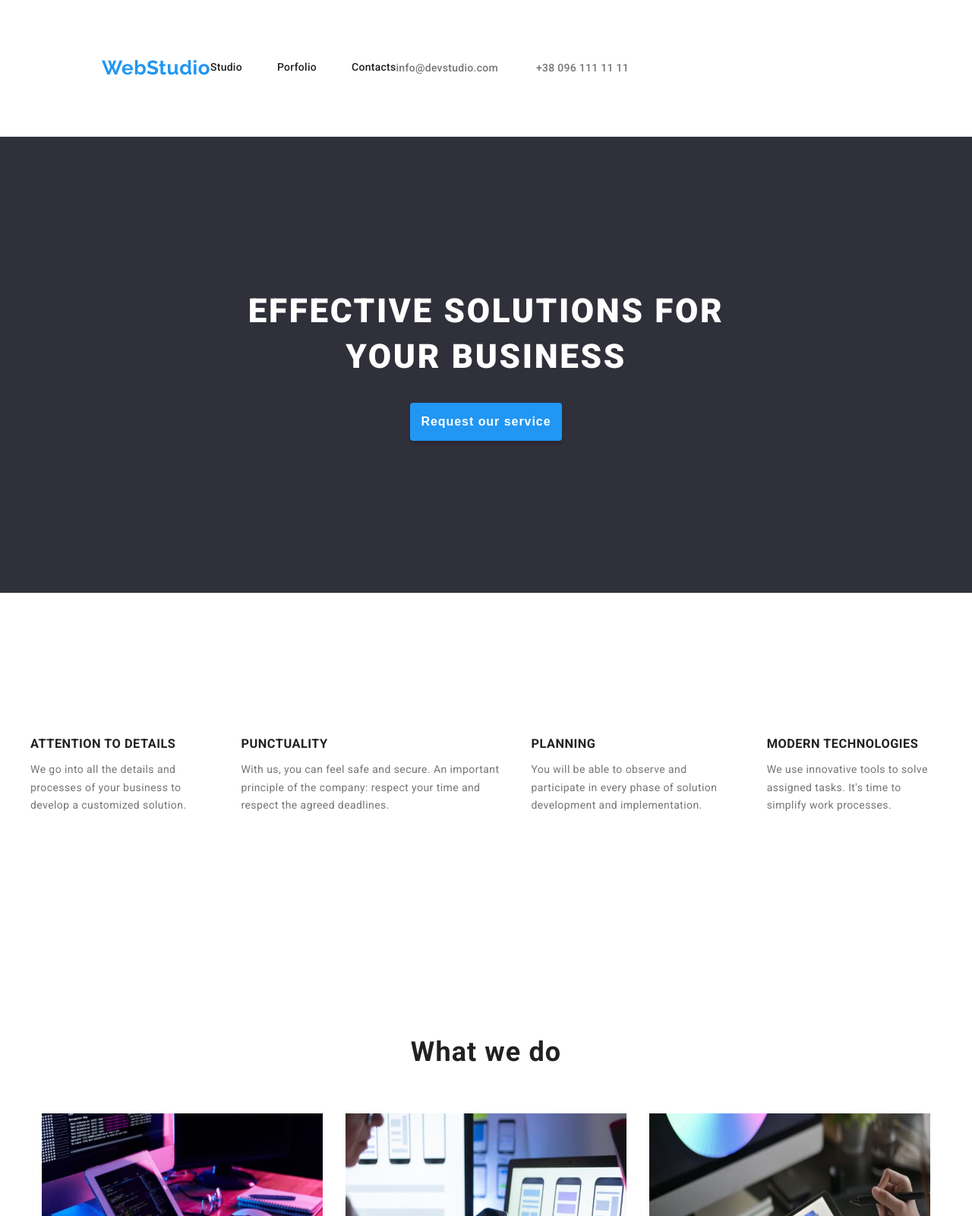
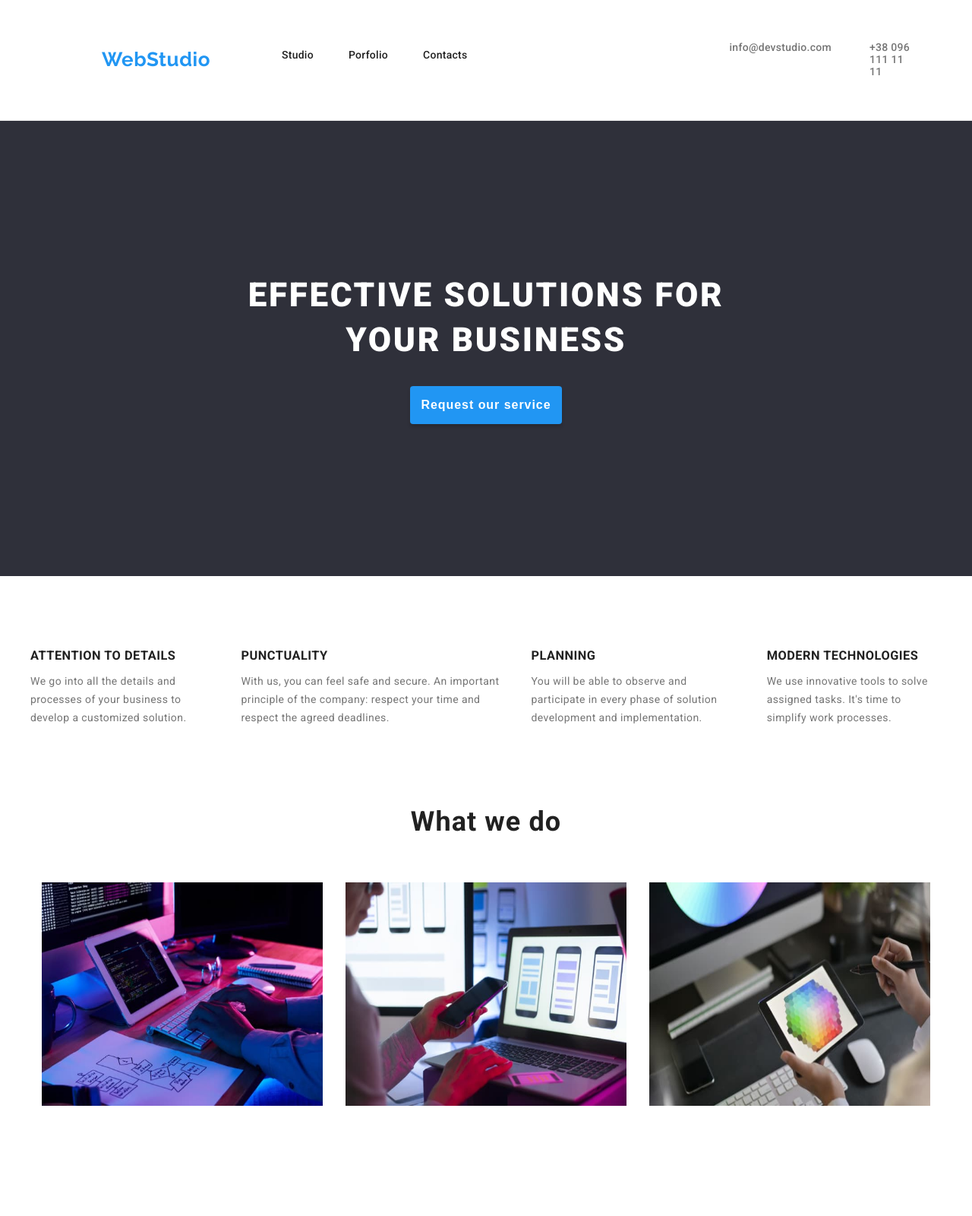
Before and after one commit to GodOfOni/goit-markup-hw-03, a plain HTML site: page index.html in a window 1280 px wide. Shown: the top 1600 px of the page at 76% size. Drawn offline with Linux system fonts and the light colour scheme.

Commit message:
commit hw3

```diff
--- a/css/index.css
+++ b/css/index.css
@@ -31,6 +31,7 @@ body {
 .top-bar .navigation a {
   color: var(--black-color);
 }
+
 .contact a {
   color: var(--gray-color);
   text-decoration: none;
@@ -55,16 +56,18 @@ body {
   line-height: 1.19;
   text-decoration: none;
   padding-left: 94px;
+  display: flex;
+  margin-right: 94px;
+  padding-top: 32px;
+  padding-bottom: 32px;
 }
+
 header .logo {
   color: var(--blue-color);
 }
 footer .logo {
   color: var(--blue-color);
   padding-left: 0px;
-}
-footer .logo span {
-  color: #fff;
 }
 
 .bottom-adress {
@@ -122,6 +125,11 @@ footer .logo span {
   line-height: 1.4;
   letter-spacing: 0.03em;
   text-transform: uppercase;
+  padding-top: 94px;
+}
+.business-team-section {
+  padding-top: 188px;
+  padding-bottom: 94px;
 }
 .business-description-paragraph {
   line-height: 1.71;
@@ -191,10 +199,8 @@ footer .logo span {
 }
 
 .container {
+  margin: 0 auto;
   width: 1200px;
-  margin: 0 auto;
-  padding-bottom: 94px;
-  padding-top: 94px;
 }
 .top-bar {
   border-bottom: 1px solid var(--top-bar-line);
@@ -204,22 +210,31 @@ footer .logo span {
   align-items: center;
   padding: 32px 0;
 }
+.container-main {
+  justify-content: space-between;
+  display: flex;
+  margin-right: 345px;
+  text-align: center;
+}
 
 .navigation {
-  justify-content: space-between;
-  padding: 24px 0 25px;
+  font-family: "roboto" sans-serif;
+  font-weight: 500;
 }
 .navigation-links {
   display: flex;
   list-style: none;
   gap: 46px;
-  justify-content: space-between;
-  padding: 24px 0 25px;
+  padding-top: 32px;
+  padding-bottom: 32px;
 }
 .contact {
-  justify-content: space-between;
   display: flex;
   gap: 50px;
+  justify-content: space-between;
+  margin-right: 32px;
+  margin-bottom: 0px;
+  margin-top: 0px;
 }
 .main-header-box .container {
   padding: 200px 0;
@@ -228,13 +243,10 @@ footer .logo span {
   align-items: center;
   gap: 30px;
 }
-
 .business-description-header {
   margin-bottom: 10px;
 }
-.section {
-  padding: 94px 0;
-}
+
 .business-description-list,
 .business-activities-list,
 .business-team-list,
@@ -244,6 +256,14 @@ footer .logo span {
   list-style: none;
   gap: 30px;
   justify-content: center;
+}
+.business-activities-list,
+.business-team {
+  object-fit: cover;
+}
+
+.filter-button-list {
+  padding-top: 94px;
 }
 .business-activities .second-header {
   padding-top: 94px;
@@ -256,6 +276,7 @@ footer .logo span {
   box-shadow: 0px 1px 3px rgba(0, 0, 0, 0.12), 0px 1px 1px rgba(0, 0, 0, 0.14),
     0px 2px 1px rgba(0, 0, 0, 0.2);
   border-radius: 0px 0px 4px 4px;
+  object-fit: cover;
 }
 .employee-profile figcaption {
   padding: 30px 0;
@@ -269,6 +290,12 @@ footer .logo span {
 .bottom .logo {
   margin-bottom: 20px;
 }
+footer .logo {
+  padding-top: 60;
+  padding-right: 1240;
+  padding-bottom: 161;
+}
+
 .bottom-adress-list {
   list-style: none;
   margin-top: 20px;
@@ -281,6 +308,7 @@ footer .logo span {
 }
 .portfolio-list {
   flex-wrap: wrap;
+  padding-bottom: 94px;
 }
 
 .portfolio-list figcaption {
--- a/index.html
+++ b/index.html
@@ -16,6 +16,7 @@
   <body>
     <header class="top-bar">
       <div class="container">
+        <div class="container-main">
           <a class="logo" href="index.html">WebStudio</a>
           <nav class="navigation">
             <ul class="navigation-links">
@@ -24,6 +25,7 @@
               <li><a href="#">Contacts</a></li>
             </ul>
           </nav>
+        </div>
         <div class="contact">
           <a href="mailto:info@devstudio.com">info@devstudio.com</a>
           <a href="tel:+38 096 111 11 11">+38 096 111 11 11</a>
@@ -39,7 +41,7 @@
           </button>
         </div>
       </section>
-      <section class="business-description section">
+      <section class="business-description">
         <div class="container">
           <ul class="business-description-list">
             <li>
@@ -99,7 +101,7 @@
           </div>
         </section>
       </section>
-      <section class="business-team section">
+      <section class="business-team-section">
         <div class="container">
           <h2 class="second-header">Our team</h2>
           <ul class="business-team-list">
```
Also changed, not shown: portfolio.html (+2 -0 lines). Lines whose indentation alone changed are shown as unchanged.
